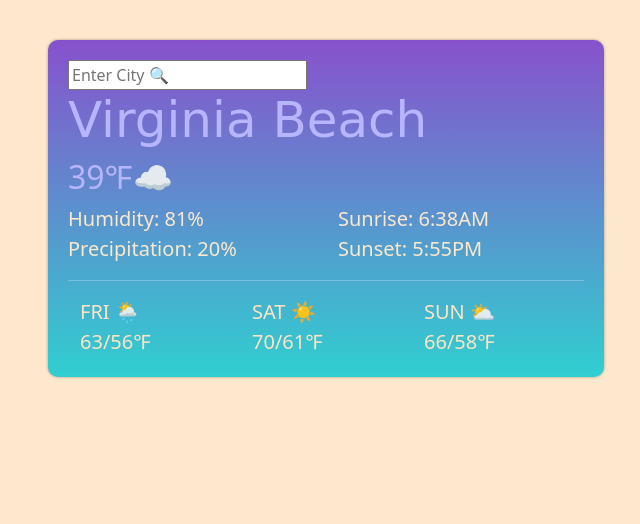
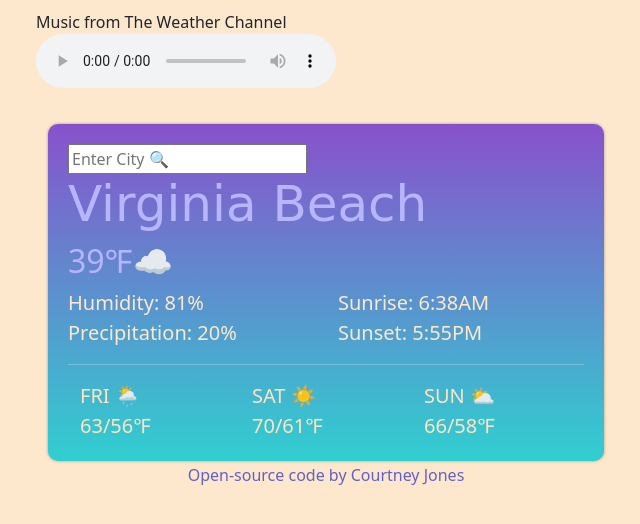
Before and after one commit to dreamer757/WeatherApp, a plain HTML site: page index.html in a window 1280 px wide. Shown: the whole page, without its empty margins (314-954 px from the left). Drawn offline with nearby package versions, Linux system fonts and the light colour scheme.

Commit message:
added audio file

```diff
--- a/index.html
+++ b/index.html
@@ -18,6 +18,10 @@
     <title>Wireframe HW</title>
   </head>
   <body>
+    <figure>
+      <figcaption>Music from The Weather Channel </figcaption>
+      <audio controls src="TWCmusic.mp3" autostart="true" loop="true"></audio>
+    </figure>
     <div class="container">
       <div class="weather-app">
         <form id="search-form">
@@ -49,7 +53,9 @@
         </div>
       </div>
 
+
       </div>
+      <footer>Open-source code by Courtney Jones</footer>
     </div>
      </div>
     <script src="src/index.js"></script>
--- a/src/styles.css
+++ b/src/styles.css
@@ -8,6 +8,10 @@ body {
 form {
   display: block;
 }
+figure {
+  margin: 0;
+}
+
 h1 {
   color: rgb(184, 181, 255);
   font-size: 50px;
@@ -15,6 +19,10 @@ h1 {
 }
 h2 {
   color: #b8b5ff;
+}
+footer {
+  text-align: center;
+  color: rgb(99, 96, 197);
 }
 .col-6 {
   color: #fde8cd;
```
Also changed, not shown: 1 other file.
